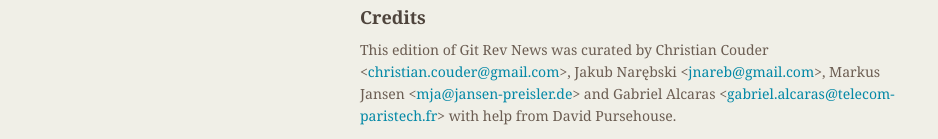
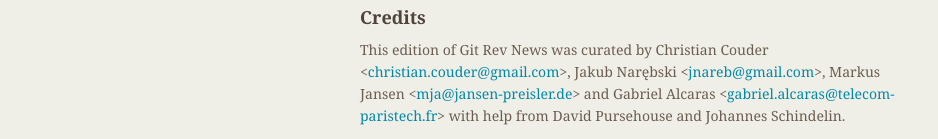
Before and after one commit to git/git.github.io, a Jekyll site: the page built from rev_news/drafts/edition-52.md, in a window 1280 px wide. Shown: the part 2065-2204 px from the top of the page, without its empty margins (174-1112 px from the left). Built offline with Jekyll 4.4.1, drawn with Linux system fonts in a browser that asks for light colours.

Commit message:
rn-52: add Johannes Schindelin among the helpers

```diff
--- a/rev_news/drafts/edition-52.md
+++ b/rev_news/drafts/edition-52.md
@@ -173,4 +173,4 @@
 Jakub Narębski &lt;<jnareb@gmail.com>&gt;,
 Markus Jansen &lt;<mja@jansen-preisler.de>&gt; and
 Gabriel Alcaras &lt;<gabriel.alcaras@telecom-paristech.fr>&gt;
-with help from David Pursehouse.
+with help from David Pursehouse and Johannes Schindelin.
```
